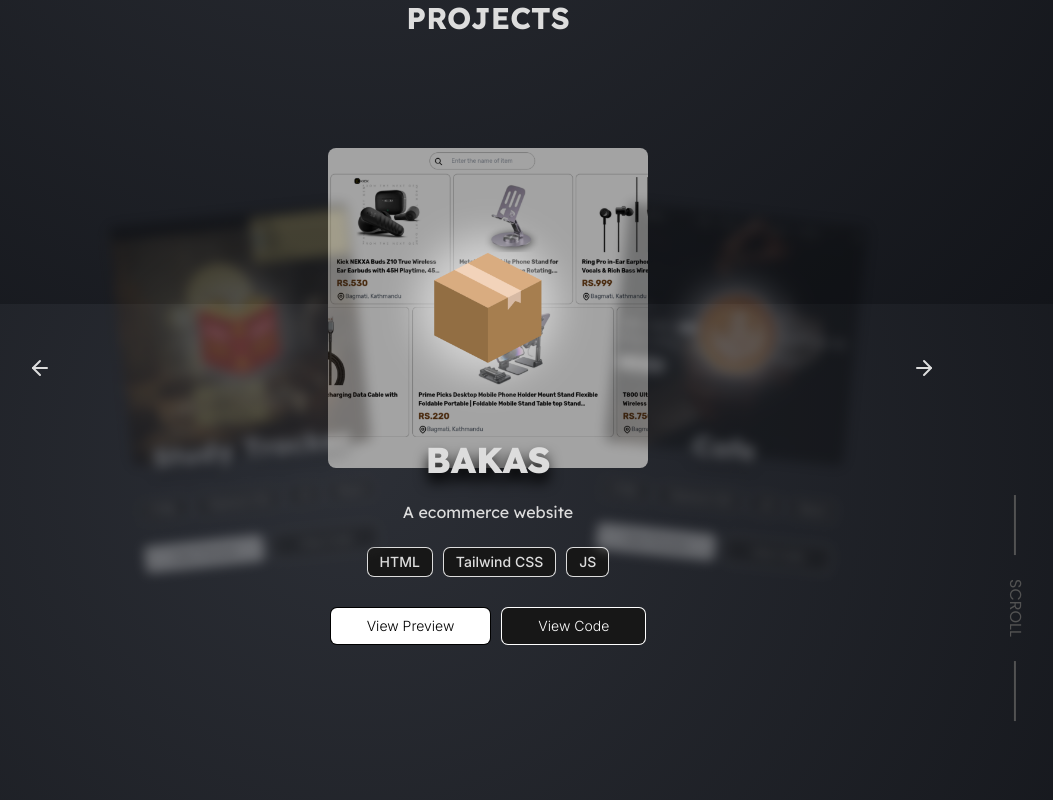
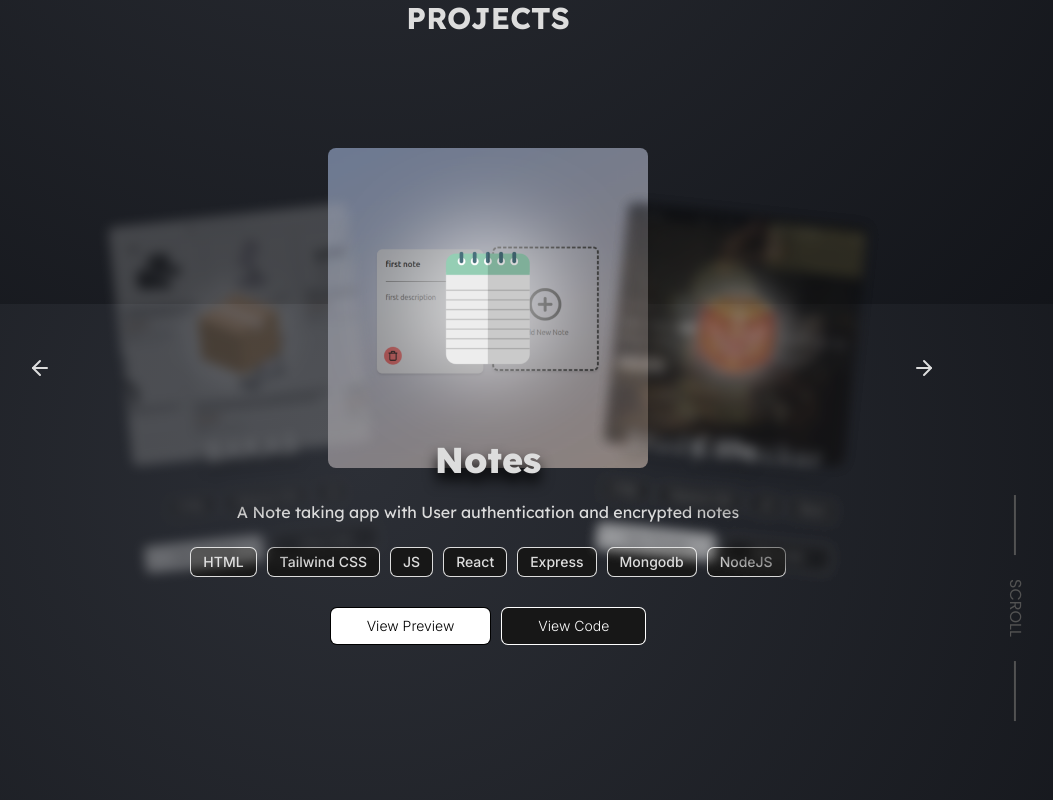
Before and after one commit to PragyanMaharjan63/ReactPortfolio, a React (Vite) app: page / in a window 1280 px wide. Shown: the part 1296-2096 px from the top of the page, without its empty margins (152-1205 px from the left). Built offline with nearby package versions, Linux system fonts and the light colour scheme; a web font is replaced by a local one.

Commit message:
added a new project notetaking

```diff
--- a/src/components/projects.jsx
+++ b/src/components/projects.jsx
@@ -12,10 +12,28 @@ export default function Porjects() {
       stack: ["HTML", "Tailwind CSS", "JS"],
       link: "https://bakas-alpha.vercel.app/",
       sourceCode: "https://github.com/PragyanMaharjan63/Bakas",
+      isActive: false,
+    },
+    {
+      id: 2,
+      prev: "/projectImages/Note taking.png",
+      title: "Notes",
+      desc: "A Note taking app with User authentication and encrypted notes",
+      stack: [
+        "HTML",
+        "Tailwind CSS",
+        "JS",
+        "React",
+        "Express",
+        "Mongodb",
+        "NodeJS",
+      ],
+      link: "https://note-taking-mern-1w1w.vercel.app/",
+      sourceCode: "https://github.com/PragyanMaharjan63/NoteTakingMERN",
       isActive: true,
     },
     {
-      id: 2,
+      id: 3,
       prev: "/projectImages/studyTracker.png",
       title: "Study Tracker",
       desc: "A Timer app with Todo list",
@@ -25,7 +43,7 @@ export default function Porjects() {
       isActive: false,
     },
     {
-      id: 3,
+      id: 4,
       prev: "/projectImages/Coffee.png",
       title: "Cafe",
       desc: "A Coffee Cafe",
```
Also changed, not shown: public/projectImages/Note taking.png (added).
